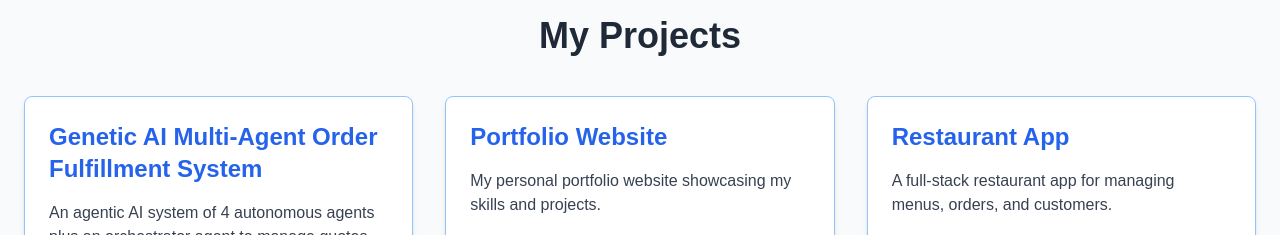
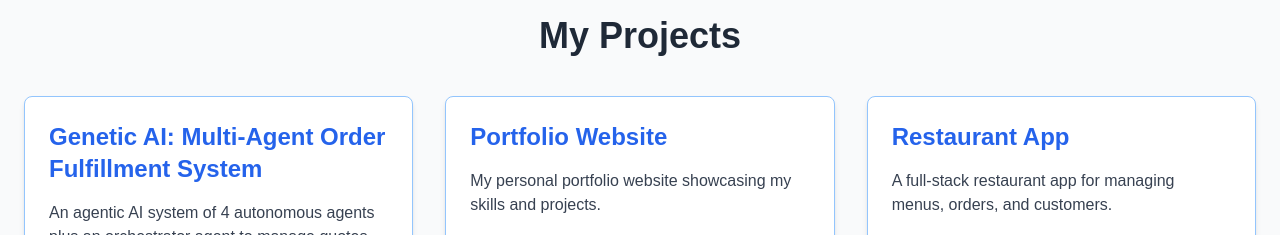
Before and after one commit to streda/personal-portfolio-production, a React (Create React App) app: page /projects in a window 1280 px wide. Shown: the part 2700-2935 px from the top of the page. Built offline with nearby package versions, Linux system fonts and the light colour scheme; no server answers.

Commit message:
Added Agentic AI project

```diff
--- a/src/components/Projects.tsx
+++ b/src/components/Projects.tsx
@@ -3,7 +3,7 @@ import React from 'react';
 const projects = [
   {
   id: 1,
-  title: 'Genetic AI Multi-Agent Order Fulfillment System',
+  title: 'Genetic AI: Multi-Agent Order Fulfillment System',
   description:
     'An agentic AI system of 4 autonomous agents plus an orchestrator agent to manage quotes, inventory, and delivery. Built for realistic job flows with SQLite backend.',
   technologies: ['Python 3.13', 'Pydantic-AI', 'SQLite', 'SQLAlchemy', 'Pandas', 'Mermaid', 'Git'],
```
